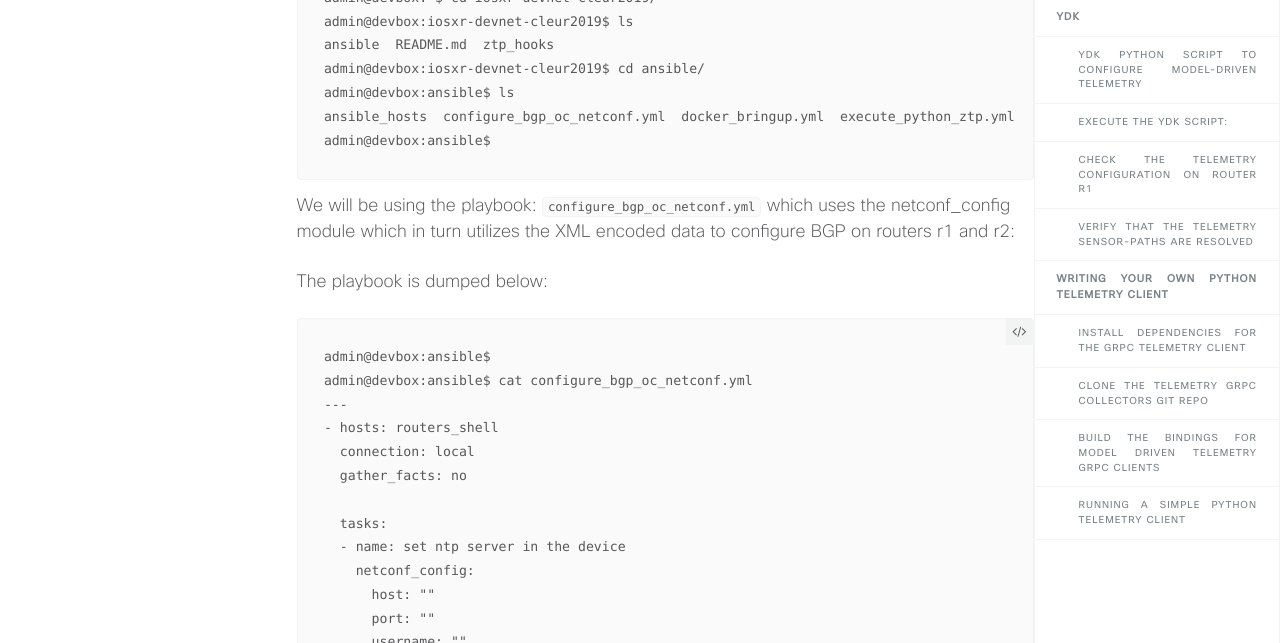
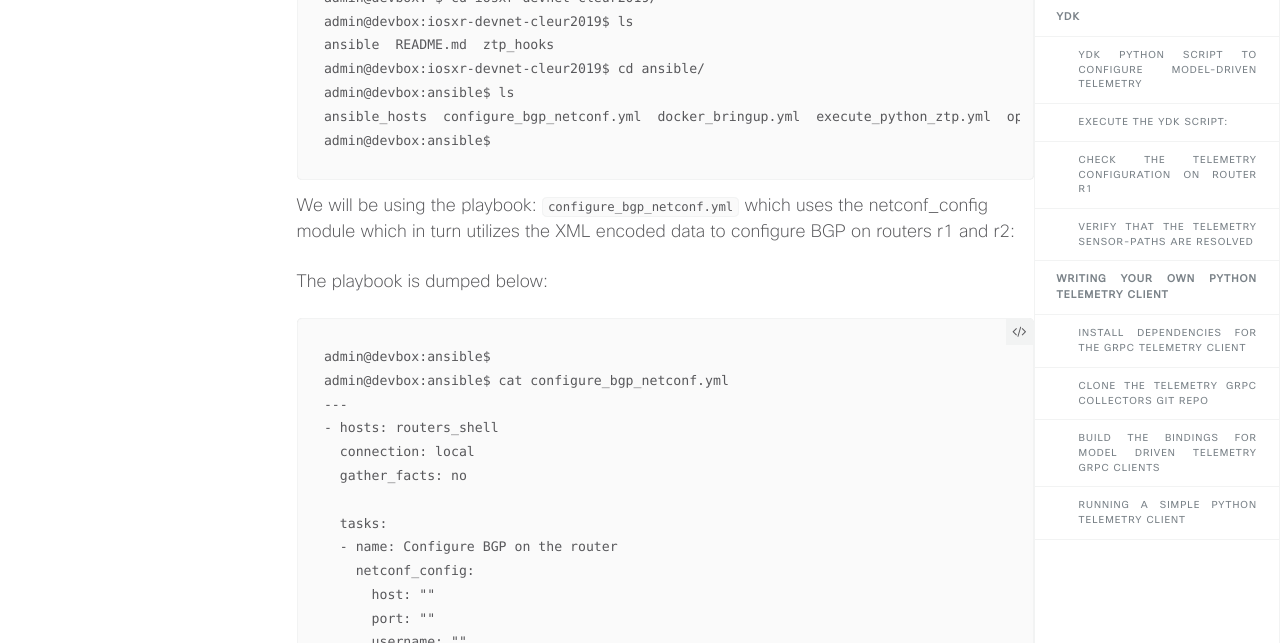
Before and after one commit to nanog75/hackathon, a Jekyll site: the page built from _wkinstructions/2019-01-30-step-2-playing-iosxr-Yang-Models.md, in a window 1280 px wide and 1400 px high, scrolled down 1874 px. Shown: the part 389-1032 px from the top of the window. Built offline with Jekyll 4.4.1, drawn with Linux system fonts in a browser that asks for light colours; comment, search, counter and statistics services are not loaded; some of the changed text lies outside the part shown.

Commit message:
Update 2019-01-30-step-2-playing-iosxr-Yang-Models.md

````diff
--- a/_wkinstructions/2019-01-30-step-2-playing-iosxr-Yang-Models.md
+++ b/_wkinstructions/2019-01-30-step-2-playing-iosxr-Yang-Models.md
@@ -95,24 +95,24 @@ admin@devbox:iosxr-devnet-cleur2019$ ls
 ansible  README.md  ztp_hooks
 admin@devbox:iosxr-devnet-cleur2019$ cd ansible/
 admin@devbox:ansible$ ls
-ansible_hosts  configure_bgp_oc_netconf.yml  docker_bringup.yml  execute_python_ztp.yml  openr  set_ipv6_route.sh  xml
+ansible_hosts  configure_bgp_netconf.yml  docker_bringup.yml  execute_python_ztp.yml  openr  set_ipv6_route.sh  xml
 admin@devbox:ansible$
 ```
 
-We will be using the playbook: `configure_bgp_oc_netconf.yml` which uses the netconf_config module which in turn utilizes the XML encoded data to configure BGP on routers r1 and r2:
+We will be using the playbook: `configure_bgp_netconf.yml` which uses the netconf_config module which in turn utilizes the XML encoded data to configure BGP on routers r1 and r2:
 
 The playbook is dumped below:
 
 ```
 admin@devbox:ansible$
-admin@devbox:ansible$ cat configure_bgp_oc_netconf.yml
+admin@devbox:ansible$ cat configure_bgp_netconf.yml
 ---
 - hosts: routers_shell
   connection: local
   gather_facts: no
 
   tasks:
-  - name: set ntp server in the device
+  - name: Configure BGP on the router
     netconf_config:
       host: "{{ ansible_host }}"
       port: "{{ netconf_port }}"
@@ -285,7 +285,7 @@ With ncclient installed, execute the Ansible playbook to configure BGP on the tw
 
 
 ```
-admin@devbox:ansible$ ansible-playbook -i ansible_hosts configure_bgp_oc_netconf.yml
+admin@devbox:ansible$ ansible-playbook -i ansible_hosts configure_bgp_netconf.yml
 
 PLAY [routers_shell] ********************************************************************************************************************
 
````
